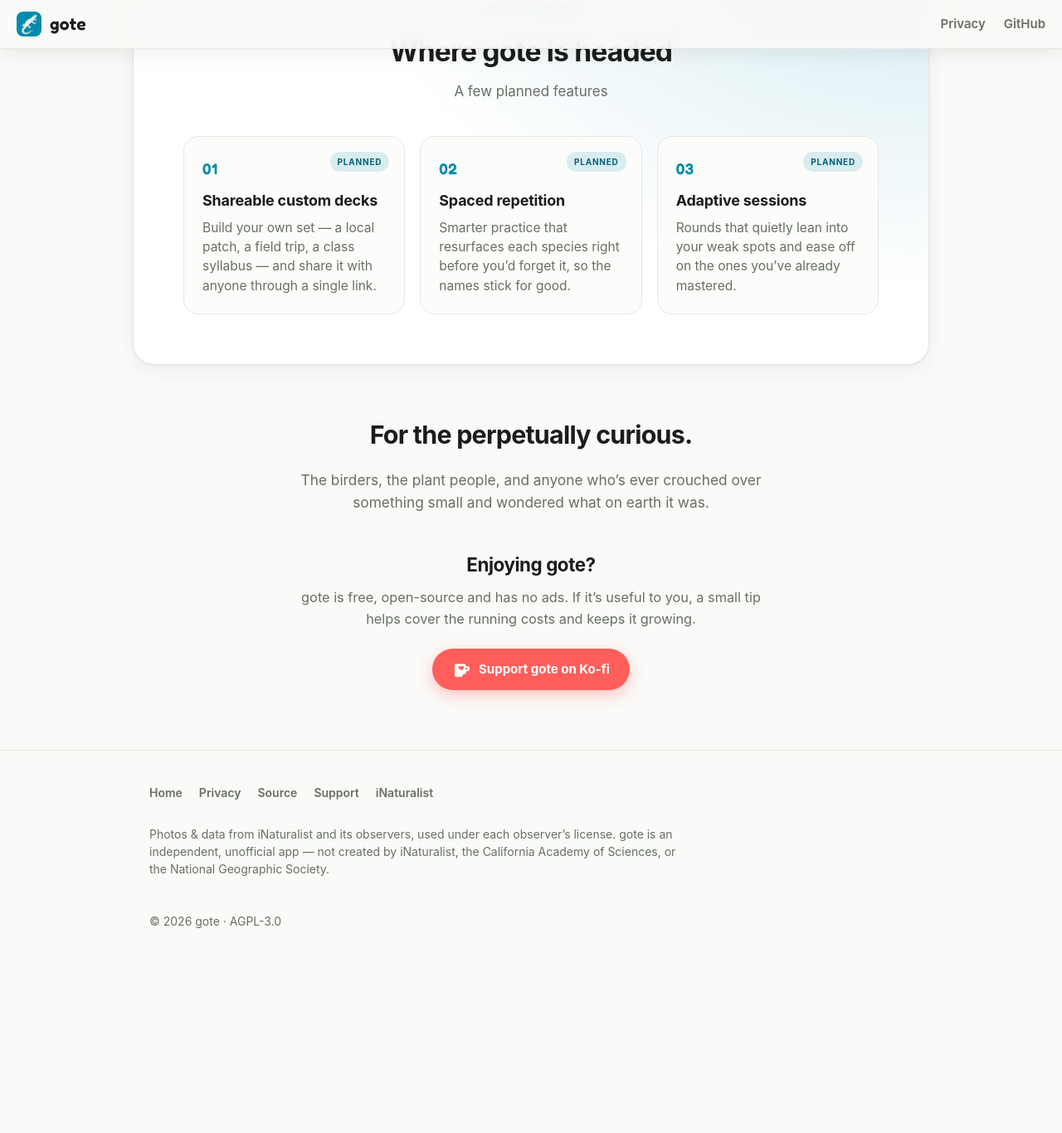
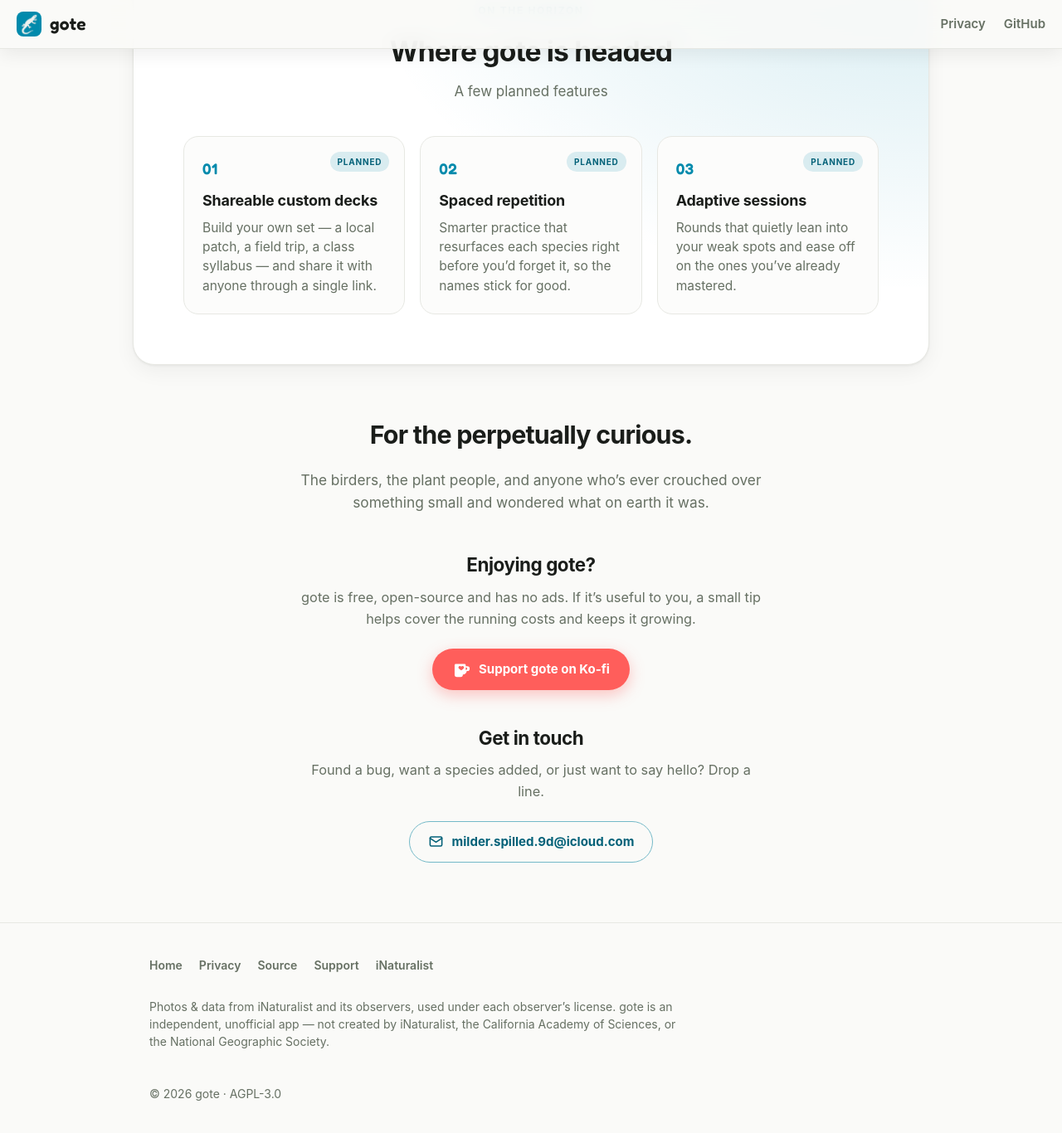
Before and after one commit to turbolya/gote, a Jekyll site: the page built from index.html, in a window 1280 px wide and 1400 px high, scrolled down 4114 px. Shown: the top 1366 px of the window at 83% size. Built offline with Jekyll 4.4.1, drawn with Linux system fonts in a browser that asks for light colours; before the commit the page ends 5306 px from its top, so only the background shows below that.

Commit message:
Add a bot-safe contact section
New "Get in touch" section above the footer with an Email us button.
The address never appears in the served HTML: it is base64-encoded in a
data attribute and assembled into a mailto (and revealed as the label)
at runtime by JS. A <noscript> fallback shows an [at]/[dot]-obfuscated
form for the no-JS case, and the button only renders once JS can wire
it. Uses the same contact address as the privacy page and in-app
feedback.

Co-Authored-By: Claude Opus 4.8 <noreply@anthropic.com>

```diff
--- a/_layouts/base.html
+++ b/_layouts/base.html
@@ -237,6 +237,18 @@
       window.addEventListener('scroll', onScroll, { passive: true });
     }
 
+    // Contact address: assembled at runtime from an encoded value so the
+    // plain email never sits in the page source for harvesters.
+    var mail = document.getElementById('contact-mail');
+    if (mail && mail.dataset.c) {
+      try {
+        var addr = atob(mail.dataset.c);
+        mail.href = 'mailto:' + addr;
+        var label = mail.querySelector('.mail-label');
+        if (label) label.textContent = addr;
+      } catch (e) { /* leave the button inert if decoding fails */ }
+    }
+
     // Pause the mascot's idle float when the hero leaves view or the tab hides.
     var newt = document.querySelector('.hero-newt');
     if (newt && !reduce) {
--- a/index.html
+++ b/index.html
@@ -279,6 +279,28 @@ title: false
   .kofi-btn:hover { text-decoration: none; background: #ff4744; }
   .kofi-btn svg { width: 22px; height: 22px; display: block; }
 
+  /* contact — the address is never written in the page source; JS assembles
+     the mailto from an encoded value, with a [at]/[dot] no-JS fallback. */
+  .contact { text-align: center; max-width: 600px; margin: 40px auto 0; padding: 0 20px; }
+  .contact h2 { font-size: 1.4rem; letter-spacing: -.02em; margin: 0 0 8px; }
+  .contact p { color: var(--muted); font-size: 1.02rem; margin: 0 0 22px; }
+  .mail-btn {
+    display: none;               /* revealed only once JS can wire the address */
+    align-items: center; gap: 10px;
+    padding: 12px 22px; border-radius: 999px;
+    border: 1.5px solid color-mix(in srgb, var(--brand) 50%, var(--border));
+    color: var(--brand-strong); background: transparent;
+    font-weight: 700; font-size: 15px;
+    transition: transform .2s cubic-bezier(.16,1,.3,1), border-color .2s ease, background-color .2s ease;
+  }
+  html.has-js .mail-btn { display: inline-flex; }
+  .mail-btn:hover {
+    text-decoration: none; border-color: var(--brand);
+    background: color-mix(in srgb, var(--brand) 10%, transparent);
+  }
+  .mail-btn svg { width: 19px; height: 19px; display: block; }
+  .noscript-mail { color: var(--muted); font-size: 1rem; margin: 0; }
+
   /* ====================================================================
      Motion. Hero = the one authored moment (a card dealt and turned).
      Feature rows share a single "focus on the photo, then read it"
@@ -539,3 +561,15 @@ title: false
     Support gote on Ko-fi
   </a>
 </section>
+
+<section class="contact qfade">
+  <h2>Get in touch</h2>
+  <p>Found a bug, want a species added, or just want to say hello? Drop a line.</p>
+  <a class="mail-btn" id="contact-mail" href="#" data-c="bWlsZGVyLnNwaWxsZWQuOWRAaWNsb3VkLmNvbQ==" rel="nofollow">
+    <svg viewBox="0 0 24 24" aria-hidden="true" fill="none" stroke="currentColor" stroke-width="2" stroke-linecap="round" stroke-linejoin="round"><rect x="3" y="5" width="18" height="14" rx="2"/><path d="m3 7 9 6 9-6"/></svg>
+    <span class="mail-label">Email us</span>
+  </a>
+  <noscript>
+    <p class="noscript-mail">Email us at milder.spilled.9d <b>[at]</b> icloud <b>[dot]</b> com</p>
+  </noscript>
+</section>
```
